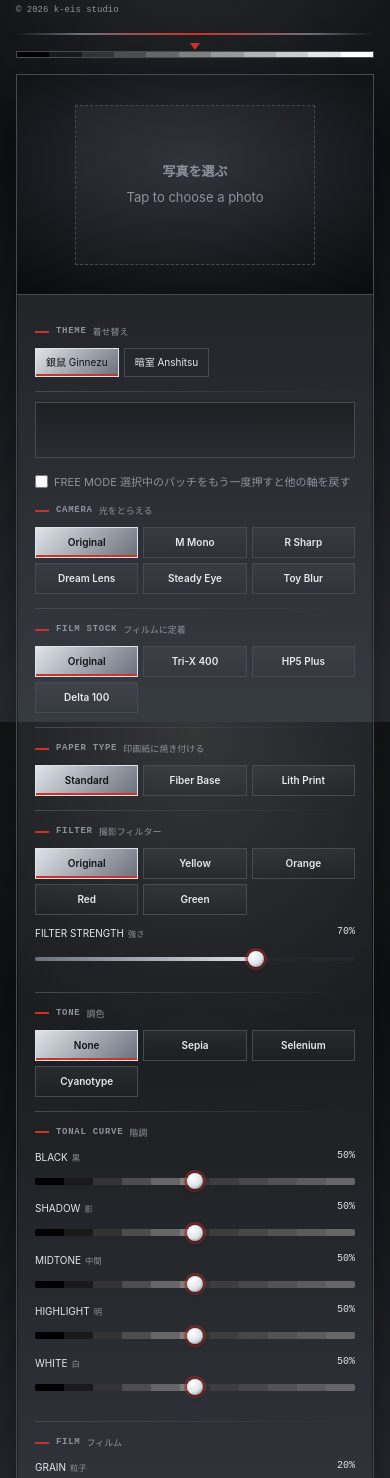
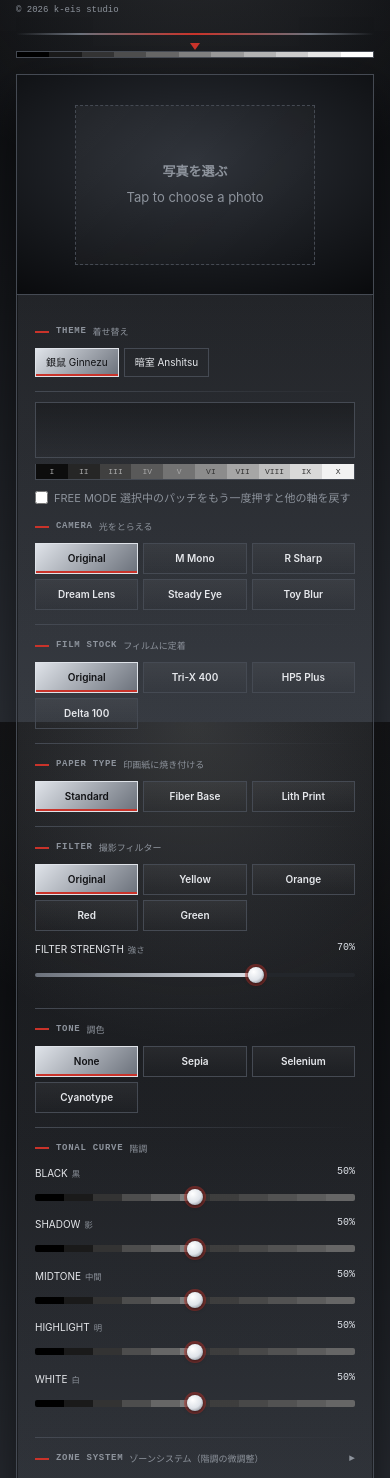
Before and after one commit to k-eis/silver-gelatin-pro261009, a plain HTML site: page index.html in a window 390 px wide. Shown: the part 122-1600 px from the top of the page. Drawn offline with Linux system fonts and the light colour scheme.

Commit message:
Add files via upload

```diff
--- a/index.html
+++ b/index.html
@@ -40,6 +40,8 @@ footer{display:flex;gap:8px;margin-top:16px}footer a{flex:1;text-align:center;pa
 #hist{width:100%;height:56px;border:1px solid var(--ls);background:linear-gradient(180deg,rgba(0,0,0,.25),transparent);margin-top:10px}
 input.wt{height:7px;background:linear-gradient(90deg,transparent var(--p),rgba(0,0,0,.6) var(--p)),var(--steps)}
 input.hue{background:linear-gradient(90deg,hsl(0 50% 50%),hsl(60 50% 50%),hsl(120 50% 50%),hsl(180 50% 50%),hsl(240 50% 50%),hsl(300 50% 50%),hsl(360 50% 50%))}
+.zbar{display:grid;grid-template-columns:repeat(10,1fr);border:1px solid var(--ls);border-top:0}.zbar span{font:8px 'Courier New',monospace;text-align:center;padding:3px 0}
+.fz .st{cursor:pointer}.fz .st::after{content:'▾';margin-left:auto;font-size:10px}.fz.fold .st::after{content:'▸'}.fz.fold .row{display:none}
 #ov{display:none;position:fixed;inset:0;z-index:9;background:#000e;flex-direction:column;align-items:center;justify-content:center;padding:20px;gap:14px;text-align:center}#ov img{max-width:100%;max-height:72vh}
 @media(max-width:760px){.stage{grid-template-columns:1fr}.view{position:sticky;top:0;z-index:5;min-height:220px;max-height:46vh;border-right:0;border-bottom:1px solid var(--ls)}#out{max-height:40vh}.ctl{max-height:none}footer{flex-direction:column}}
 </style></head>
--- a/silver-gelatin-pro.js
+++ b/silver-gelatin-pro.js
@@ -14,6 +14,8 @@
 ['LIGHT LEAK','光線引き',[['lightLeak','LIGHT LEAK','強さ',0],['leakX','POSITION X','位置X',80],['leakY','POSITION Y','位置Y',20],['leakR','RANGE','範囲',50,5,100]]],
 ['FINISH','仕上げ',[['margin','MARGIN','余白',0,0,30],['rebate','NEGATIVE EDGE','ネガ縁',0],['dust','DUST','ホコリ',0],['scratch','SCRATCH','キズ',0]]],
 ['DEVELOP','現像アニメーション',[['develop','DEVELOP','現像の進み',100]]]];
+const ZR=['I','II','III','IV','V','VI','VII','VIII','IX','X'],ZJ=['ほぼ黒','深い影','影の質感','暗い中間','18%グレー','明るい中間','明るい肌','ハイライトの質感','明るい白','ほぼ純白'];
+SL.splice(1,0,['ZONE SYSTEM','ゾーンシステム（階調の微調整）',ZR.map((z,i)=>['z'+(i+1),'ZONE '+z,ZJ[i],0,-100,100])]);
 const CAM={none:{filter:'none',filterStrength:70,tcHighlight:50,tcWhite:50,detail:25,paperGrade:50,dodgeBurn:25,lightLeak:0},
 mmono:{filter:'yellow',filterStrength:20,tcHighlight:44,tcWhite:45,detail:65,paperGrade:48,dodgeBurn:10,lightLeak:0},
 rsharp:{filter:'red',filterStrength:20,tcHighlight:52,tcWhite:50,detail:55,paperGrade:55,dodgeBurn:42,lightLeak:0},
@@ -29,13 +31,14 @@ const DV={d76:[1,1,1],rod:[1.8,1.4,1],hc:[1,1.1,1.15]};
 // ── UI生成
 const gen=$('gen');
 const H=document.createElement('canvas');H.id='hist';H.width=300;H.height=56;gen.appendChild(H);
+const zb=document.createElement('div');zb.className='zbar';zb.innerHTML=[...Array(10)].map((_,i)=>`<span style="background:rgb(${Math.round((i+.5)*25.5)},${Math.round((i+.5)*25.5)},${Math.round((i+.5)*25.5)});color:${i<5?'#aaa':'#333'}">${['I','II','III','IV','V','VI','VII','VIII','IX','X'][i]}</span>`).join('');gen.appendChild(zb);
 const fl=document.createElement('label');fl.className='c';fl.innerHTML='<input type="checkbox" id="free"> FREE MODE 選択中のパッチをもう一度押すと他の軸を戻す';gen.appendChild(fl);
 function grid(key,title,jp,on){const g=document.createElement('div');g.className='grp';g.innerHTML=`<div class="st">${title}<i>${jp}</i></div><div class="grid"></div>`;
  NAMES[key].forEach(n=>{const[k,t]=n.split(':'),b=document.createElement('div');b.className='sb';b.textContent=t;b.dataset.k=k;b.onclick=()=>{if($('free')&&$('free').checked&&S[key]===k&&['cam','film','paper'].includes(key))freeSnap(key);on(k);['cam','film','paper'].forEach(mark);mark(key);go()};g.lastChild.appendChild(b)});gen.appendChild(g);el[key]=g}
 function mark(key){if(!el[key])return;el[key].querySelectorAll('.sb').forEach(b=>b.classList.toggle('on',b.dataset.k===S[key]))}
 const PG=v=>v==50?'中間（2号相当）':v<50?`軟調-${50-v}`:`硬調+${v-50}`;
 const FM={paperGrade:PG,pushPull:v=>((v-50)/25>=0?'+':'')+((v-50)/25).toFixed(1)+' EV',shHue:v=>v+'°',hiHue:v=>v+'°'};
-function setV(id,v){V[id]=+v;const r=$(id);r.value=v;r.style.setProperty('--p',(v-r.min)/(r.max-r.min)*100+'%');$(id+'V').textContent=(FM[id]||(x=>x+'%'))(+v)}
+function setV(id,v){V[id]=+v;const r=$(id);r.value=v;r.style.setProperty('--p',(v-r.min)/(r.max-r.min)*100+'%');$(id+'V').textContent=(FM[id]||(/^z\d+$/.test(id)?(x=>(x>0?'+':'')+x):(x=>x+'%')))(+v)}
 function apply(o){for(const k in o){const v=o[k];if(v===null)continue;if(k==='filter')S.filter=v;else if(k==='tone')S.tone=v;else if(k==='gs')S.gs=v;else setV(k,v)}}
 function freeSnap(key){['cam','film','paper'].forEach(x=>{if(x!==key)S[x]=x==='paper'?'standard':'none'});apply(CAM[S.cam]);apply(FILM[S.film]);apply({tone:'none',toneStrength:60});settle()}
 function settle(){mark('filter');mark('tone')}
@@ -47,6 +50,7 @@ grid('tone','TONE','調色',k=>{S.tone=k});
 SL.forEach(([t,jp,items])=>{const g=document.createElement('div');g.className='grp';g.innerHTML=`<div class="st">${t}<i>${jp}</i></div>`;
  items.forEach(([id,n,j,d,mn=0,mx=100])=>{const r=document.createElement('div');r.className='row';r.innerHTML=`<div class="lb"><span>${n}<small>${j}</small></span><b id="${id}V"></b></div><input type="range" id="${id}" min="${mn}" max="${mx}" class="${WT.includes(id)?'wt':/Hue$/.test(id)?'hue':''}">`;g.appendChild(r);
   r.querySelector('input').oninput=e=>{setV(id,e.target.value);go()}});gen.appendChild(g);G[t]=g});
+const ZG=G['ZONE SYSTEM'];ZG.classList.add('fz','fold');ZG.querySelector('.st').onclick=()=>ZG.classList.toggle('fold');
 function sub(key,parent,on){const g=document.createElement('div');g.className='grid';g.style.marginBottom='8px';NAMES[key].forEach(n=>{const[k,t]=n.split(':'),b=document.createElement('div');b.className='sb';b.textContent=t;b.dataset.k=k;b.onclick=()=>{on(k);mark(key);go()};g.appendChild(b)});el[key]=g;parent.insertBefore(g,parent.children[1])}
 sub('dev',G['DEVELOPER'],k=>{S.dev=k});sub('leak',G['LIGHT LEAK'],k=>{S.leak=k});
 sub('brush',G['BRUSH'],k=>{if(k==='clear'){initMask();S.brush='off'}else S.brush=k;cv.style.touchAction=S.brush==='off'?'':'none'});
@@ -118,9 +122,11 @@ let has=false,raw=0,sc=1,long=900;
 let seed=0,da=0;
 const DV2=()=>DV[S.dev];
 function hsl(h){h/=360;const f=n=>{const k=(n+h*12)%12;return .5-.225*Math.max(-1,Math.min(k-3,9-k,1))},c=[f(0),f(8),f(4)],m=(c[0]+c[1]+c[2])/3;return c.map(x=>x/m)}
+function zoneLut(L){const z=[...Array(10)].map((_,i)=>V['z'+(i+1)]||0);if(!z.some(Boolean))return L;
+ for(let x=0;x<256;x++){const u=Math.max(0,Math.min(9,x/255*10-.5)),i=Math.min(8,Math.floor(u)),f=u-i,t=f*f*(3-2*f),o=z[i]*(1-t)+z[i+1]*t;L[x]=Math.max(0,Math.min(255,Math.round(L[x]+o*.3)))}return L}
 function render(){if(!has)return;gl.viewport(0,0,cv.width,cv.height);
  gl.activeTexture(gl.TEXTURE1);gl.bindTexture(gl.TEXTURE_2D,T1);gl.pixelStorei(gl.UNPACK_ALIGNMENT,1);
- gl.texImage2D(gl.TEXTURE_2D,0,gl.LUMINANCE,256,1,0,gl.LUMINANCE,gl.UNSIGNED_BYTE,lut(V.tcBlack,V.tcShadow,V.tcMidtone,V.tcHighlight,V.tcWhite));
+ gl.texImage2D(gl.TEXTURE_2D,0,gl.LUMINANCE,256,1,0,gl.LUMINANCE,gl.UNSIGNED_BYTE,zoneLut(lut(V.tcBlack,V.tcShadow,V.tcMidtone,V.tcHighlight,V.tcWhite)));
  ['uI','uL','uM'].forEach((n,i)=>gl.uniform1i(loc(n),i));gl.uniform2f(loc('uR'),cv.width,cv.height);
  const fw=FW.none.map((n,i)=>n+(FW[S.filter][i]-n)*V.filterStrength/100),tc=TC[S.tone].map(x=>x/255),dv=DV2(),pp=(V.pushPull-50)/25;
  gl.uniform3f(loc('uW'),...fw);gl.uniform3f(loc('uTC'),...tc);gl.uniform3f(loc('uSh'),...hsl(V.shHue));gl.uniform3f(loc('uHi'),...hsl(V.hiHue));
```
